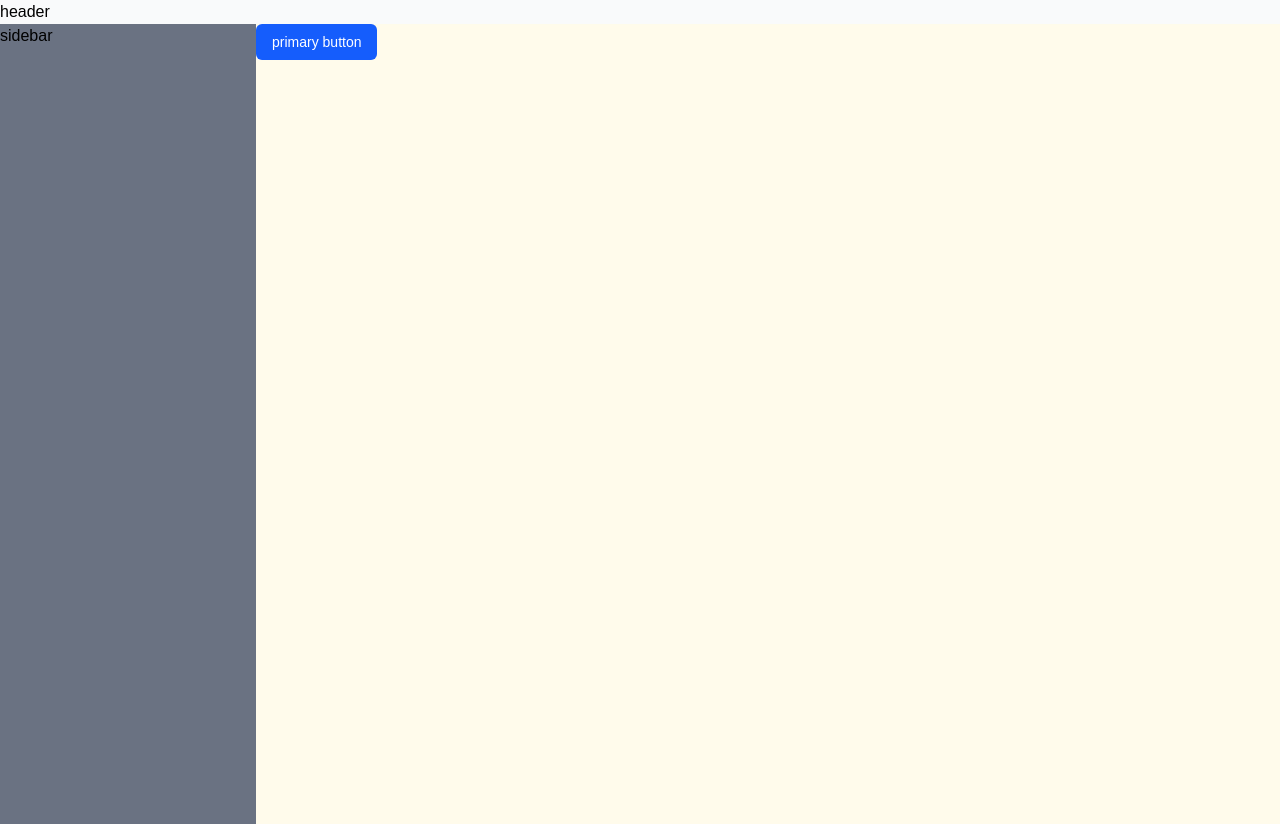
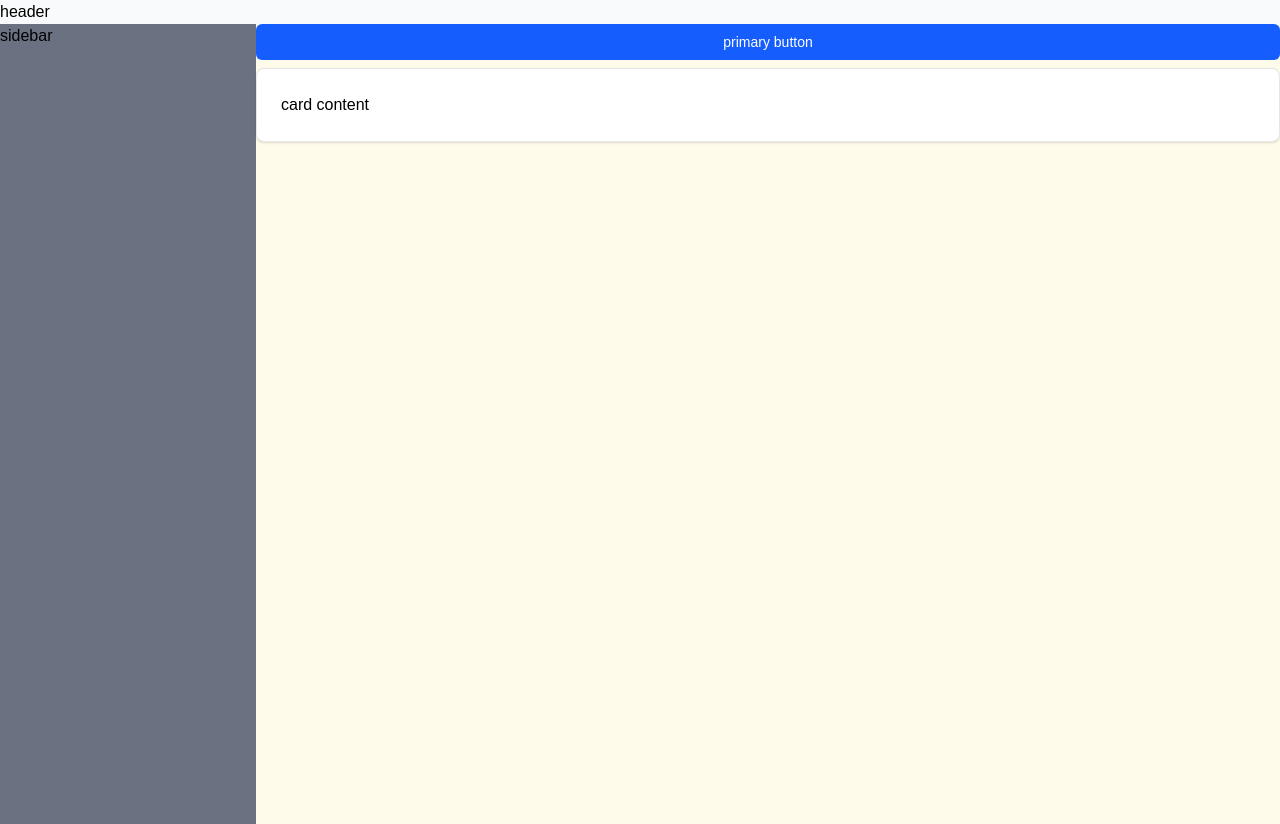
Before and after one commit to shaon07/zettabyte, a Next.js app: page / in a window 1280 px wide. Built offline with nearby package versions, Linux system fonts and the light colour scheme.

Commit message:
feat: add card design and custom icons

```diff
--- a/src/app/page.tsx
+++ b/src/app/page.tsx
@@ -1,5 +1,6 @@
 "use client";
 import Button from "@/components/modules/button";
+import Card from "@/components/modules/card";
 import { motion } from "framer-motion";
 const pageVariants = {
   initial: { opacity: 0, y: 20 },
@@ -32,9 +33,12 @@ export default function Home() {
           </div>
 
           <div className="flex-1 bg-amber-50 h-full">
-            <h2 className="text-black">
+            <div className="flex flex-col gap-2">
               <Button>primary button</Button>
-            </h2>
+              <Card>
+                <p className="text-black">card content</p>
+              </Card>
+            </div>
           </div>
         </div>
       </div>
--- /dev/null
+++ b/src/components/modules/card.tsx
@@ -0,0 +1,32 @@
+import { cn } from "@/lib/utils";
+import type React from "react";
+
+interface CardProps {
+  children: React.ReactNode;
+  className?: string;
+  padding?: "sm" | "md" | "lg";
+}
+
+const paddingVariants = {
+  sm: "p-4",
+  md: "p-6",
+  lg: "p-8",
+};
+
+export default function Card({
+  children,
+  className = "",
+  padding = "md",
+}: CardProps) {
+  return (
+    <div
+      className={cn(
+        "bg-white rounded-lg border border-gray-200 shadow-sm",
+        paddingVariants[padding],
+        className
+      )}
+    >
+      {children}
+    </div>
+  );
+}
--- /dev/null
+++ b/src/components/modules/icon.tsx
@@ -0,0 +1,78 @@
+interface IconProps {
+  name: string;
+  className?: string;
+  size?: "sm" | "md" | "lg";
+}
+
+const iconSizes = {
+  sm: "w-4 h-4",
+  md: "w-5 h-5",
+  lg: "w-6 h-6",
+};
+
+const icons = {
+  // Navigation icons
+  dashboard: (
+    <svg viewBox="0 0 24 24" fill="none" stroke="currentColor" strokeWidth="2">
+      <rect x="3" y="3" width="7" height="9" />
+      <rect x="14" y="3" width="7" height="5" />
+      <rect x="14" y="12" width="7" height="9" />
+      <rect x="3" y="16" width="7" height="5" />
+    </svg>
+  ),
+  posts: (
+    <svg viewBox="0 0 24 24" fill="none" stroke="currentColor" strokeWidth="2">
+      <path d="M14 2H6a2 2 0 0 0-2 2v16a2 2 0 0 0 2 2h12a2 2 0 0 0 2-2V8z" />
+      <polyline points="14,2 14,8 20,8" />
+      <line x1="16" y1="13" x2="8" y2="13" />
+      <line x1="16" y1="17" x2="8" y2="17" />
+      <line x1="12" y1="9" x2="8" y2="9" />
+    </svg>
+  ),
+  users: (
+    <svg viewBox="0 0 24 24" fill="none" stroke="currentColor" strokeWidth="2">
+      <path d="M17 21v-2a4 4 0 0 0-4-4H5a4 4 0 0 0-4 4v2" />
+      <circle cx="9" cy="7" r="4" />
+      <path d="M23 21v-2a4 4 0 0 0-3-3.87" />
+      <path d="M16 3.13a4 4 0 0 1 0 7.75" />
+    </svg>
+  ),
+  // UI icons
+  menu: (
+    <svg viewBox="0 0 24 24" fill="none" stroke="currentColor" strokeWidth="2">
+      <line x1="3" y1="6" x2="21" y2="6" />
+      <line x1="3" y1="12" x2="21" y2="12" />
+      <line x1="3" y1="18" x2="21" y2="18" />
+    </svg>
+  ),
+  close: (
+    <svg viewBox="0 0 24 24" fill="none" stroke="currentColor" strokeWidth="2">
+      <line x1="18" y1="6" x2="6" y2="18" />
+      <line x1="6" y1="6" x2="18" y2="18" />
+    </svg>
+  ),
+  chevronUp: (
+    <svg viewBox="0 0 24 24" fill="none" stroke="currentColor" strokeWidth="2">
+      <polyline points="18 15 12 9 6 15" />
+    </svg>
+  ),
+  chevronDown: (
+    <svg viewBox="0 0 24 24" fill="none" stroke="currentColor" strokeWidth="2">
+      <polyline points="6 9 12 15 18 9" />
+    </svg>
+  ),
+};
+
+export default function Icon({ name, className = "", size = "md" }: IconProps) {
+  const iconElement = icons[name as keyof typeof icons];
+
+  if (!iconElement) {
+    return null;
+  }
+
+  return (
+    <span className={`inline-flex ${iconSizes[size]} ${className}`}>
+      {iconElement}
+    </span>
+  );
+}
```
